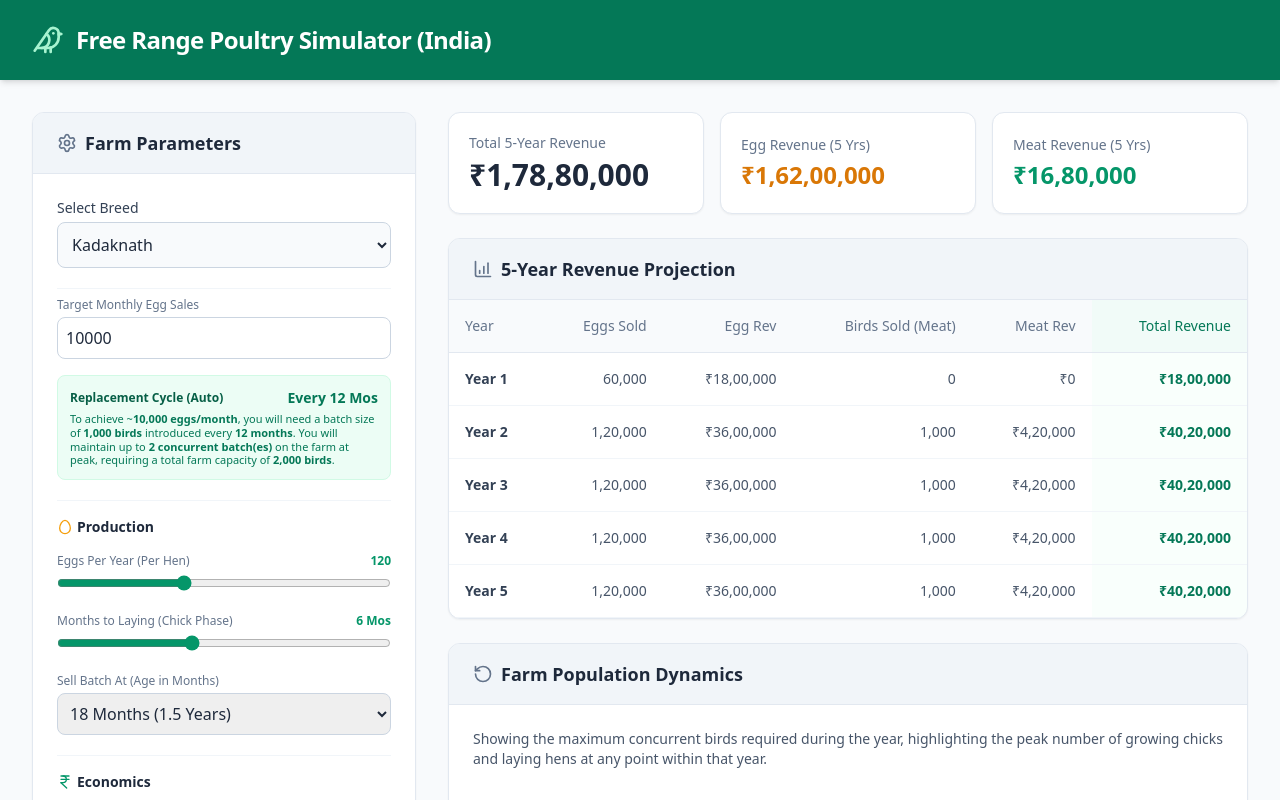
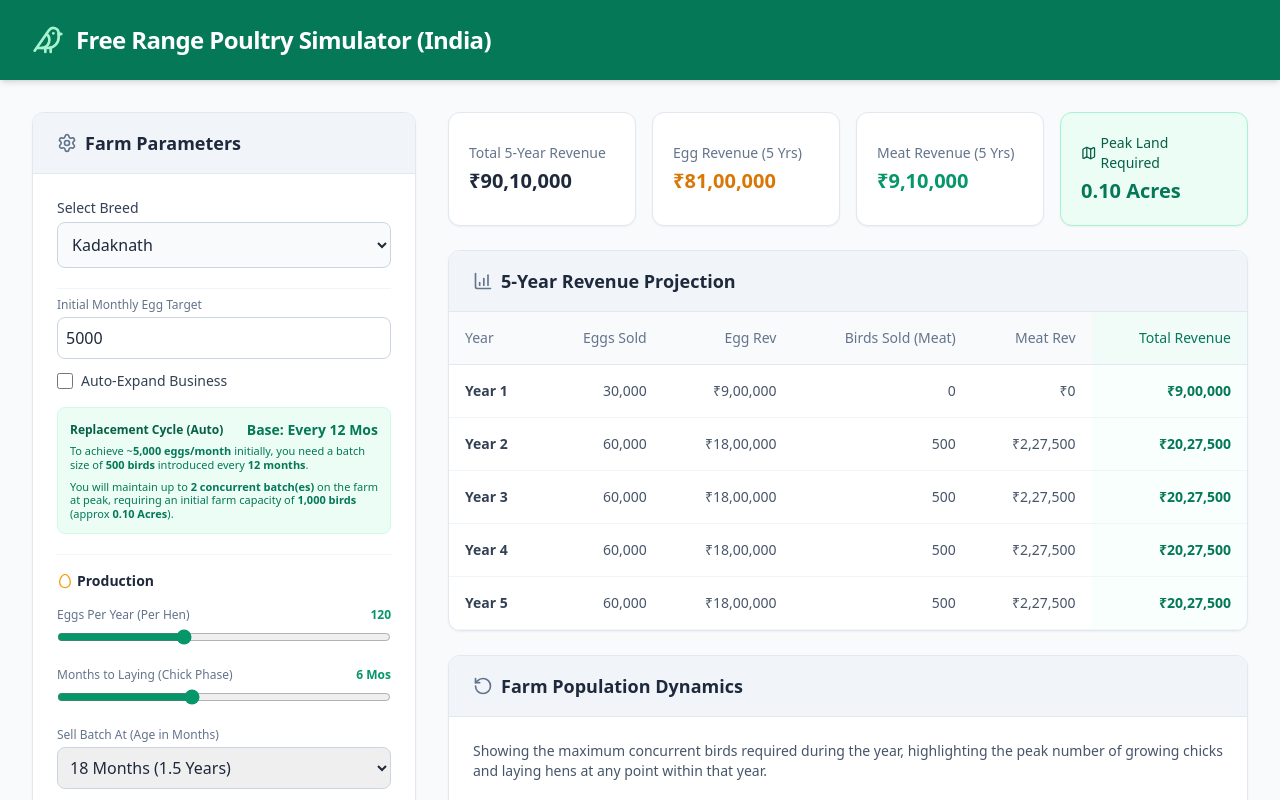
Before and after one commit to Shuchintha/poultry-simulator, a React (Vite) app: page / in a window 1280 px wide. Shown: the top 800 px of the page. Built offline with nearby package versions, Linux system fonts and the light colour scheme.

Commit message:
stats update

```diff
--- a/src/App.tsx
+++ b/src/App.tsx
@@ -8,7 +8,8 @@ import {
   TrendingUp,
   Scale,
   RotateCcw,
-  BarChart4
+  BarChart4,
+  Map
 } from 'lucide-react';
 
 const BREED_PRESETS = {
@@ -16,7 +17,7 @@ const BREED_PRESETS = {
     eggsPerYear: 200, monthsToLaying: 5, pricePerEgg: 8, pricePerKg: 250, avgWeight: 2, sellBatchAt: 18
   },
   'Kadaknath': {
-    eggsPerYear: 120, monthsToLaying: 6, pricePerEgg: 30, pricePerKg: 350, avgWeight: 1.2, sellBatchAt: 18
+    eggsPerYear: 120, monthsToLaying: 6, pricePerEgg: 30, pricePerKg: 350, avgWeight: 1.3, sellBatchAt: 18
   },
   'Nati Koli (Karnataka)': {
     eggsPerYear: 70, monthsToLaying: 7, pricePerEgg: 15, pricePerKg: 400, avgWeight: 1.4, sellBatchAt: 18
@@ -51,7 +52,11 @@ const formatINR = (amount) => {
 
 export default function App() {
   // Farm Settings - Now driven by Target Egg Sales
-  const [targetMonthlyEggs, setTargetMonthlyEggs] = useState(10000);
+  const [targetMonthlyEggs, setTargetMonthlyEggs] = useState(5000);
+
+  // Business Expansion Settings
+  const [isExpansionEnabled, setIsExpansionEnabled] = useState(false);
+  const [expansionInterval, setExpansionInterval] = useState(6);
 
   // Breed specific settings
   const [selectedBreed, setSelectedBreed] = useState('Kadaknath');
@@ -73,6 +78,7 @@ export default function App() {
   const batchFrequency = Math.max(1, sellBatchAt - monthsToLaying);
   const requiredBatches = Math.ceil(sellBatchAt / batchFrequency);
   const totalPeakCapacity = requiredBatches * batchSize;
+  const initialLandRequired = (totalPeakCapacity / 10000).toFixed(2); // 1.5 acres per 15k birds = 1 acre per 10k birds
 
   // Actual eggs might be slightly higher due to rounding up birds
   const actualMonthlyEggsPerBatch = isMeatOnly ? 0 : Math.round(batchSize * eggsPerMonthPerBird);
@@ -97,11 +103,24 @@ export default function App() {
     let total5YearEggRev = 0;
     let total5YearMeatRev = 0;
 
+    // Calculate how many streams of expansion we'll potentially need (5 years = 60 months)
+    let numStreams = isExpansionEnabled ? Math.floor(59 / expansionInterval) + 1 : 1;
+
     // Simulate 60 months (5 years)
     for (let month = 1; month <= 60; month++) {
-      // 1. Introduce new batch based on auto-calculated frequency
-      if ((month - 1) % batchFrequency === 0) {
-        batches.push({ id: month, age: 0, size: batchSize });
+
+      // 1. Introduce new batches
+      // If expansion is on, we add a new "stream" every expansionInterval months.
+      for (let k = 0; k < numStreams; k++) {
+        let startMonth = 1 + k * expansionInterval;
+
+        // If we have reached the month where this stream begins
+        if (month >= startMonth) {
+          // Introduce a replacement batch on this stream's specific frequency cadence
+          if ((month - startMonth) % batchFrequency === 0) {
+            batches.push({ id: `M${month}-S${k}`, age: 0, size: batchSize });
+          }
+        }
       }
 
       let monthlyEggs = 0;
@@ -173,7 +192,18 @@ export default function App() {
 
       return {
         year,
-        newBatchesIntroduced: yearMonths.filter(m => (m.month - 1) % batchFrequency === 0).length,
+        // Count batches introduced this year by checking if they are at age 1 in that month
+        // Or simpler, count instances where (month - startMonth) % batchFrequency === 0
+        newBatchesIntroduced: yearMonths.reduce((count, m) => {
+          let batchAdditions = 0;
+          for (let k = 0; k < numStreams; k++) {
+            let startMonth = 1 + k * expansionInterval;
+            if (m.month >= startMonth && (m.month - startMonth) % batchFrequency === 0) {
+              batchAdditions++;
+            }
+          }
+          return count + batchAdditions;
+        }, 0),
         averageActiveFlock: Math.round(yearMonths.reduce((sum, m) => sum + m.totalActiveFlock, 0) / 12),
         yearEndTotal: yearMonths[11].totalActiveFlock,
         peakActiveFlock: Math.max(...yearMonths.map(m => m.totalActiveFlock)),
@@ -189,16 +219,19 @@ export default function App() {
       }
     });
 
+    const maxFlockAcross5Years = Math.max(...yearlyData.map(d => d.peakActiveFlock));
+
     return {
       monthlyData,
       yearlyData,
       summary: {
         totalRevenue: total5YearEggRev + total5YearMeatRev,
         totalEggRev: total5YearEggRev,
-        totalMeatRev: total5YearMeatRev
+        totalMeatRev: total5YearMeatRev,
+        peakLandRequired: (maxFlockAcross5Years / 10000).toFixed(2)
       }
     };
-  }, [batchSize, batchFrequency, eggsPerYear, monthsToLaying, pricePerEgg, pricePerKg, avgWeight, sellBatchAt]);
+  }, [batchSize, batchFrequency, eggsPerYear, monthsToLaying, pricePerEgg, pricePerKg, avgWeight, sellBatchAt, isExpansionEnabled, expansionInterval]);
 
   return (
     <div className="min-h-screen bg-slate-50 text-slate-800 font-sans pb-12">
@@ -235,25 +268,64 @@ export default function App() {
                 </select>
               </div>
 
-              {/* Cycle Settings */}
+              {/* Cycle Settings & Expansion */}
               <div className="pt-2 border-t border-slate-100">
                 <div className="mb-4">
                   <label className="block text-xs font-medium text-slate-500 mb-1">
-                    {isMeatOnly ? "Target Monthly Meat Bird Sales" : "Target Monthly Egg Sales"}
+                    {isMeatOnly ? "Initial Monthly Meat Bird Target" : "Initial Monthly Egg Target"}
                   </label>
                   <input type="number" step="100" value={targetMonthlyEggs} onChange={e => setTargetMonthlyEggs(Number(e.target.value))} className="w-full border border-slate-300 rounded-lg p-2" />
+
+                  {/* Expansion Checkbox */}
+                  <div className="flex items-center mt-3">
+                    <input
+                      type="checkbox"
+                      id="expansion"
+                      checked={isExpansionEnabled}
+                      onChange={(e) => setIsExpansionEnabled(e.target.checked)}
+                      className="h-4 w-4 text-emerald-600 focus:ring-emerald-500 border-slate-300 rounded"
+                    />
+                    <label htmlFor="expansion" className="ml-2 block text-sm font-medium text-slate-700">
+                      Auto-Expand Business
+                    </label>
+                  </div>
+
+                  {/* Expansion Dropdown (Conditional) */}
+                  {isExpansionEnabled && (
+                    <div className="mt-3 ml-6 p-3 bg-slate-50 border border-slate-200 rounded-lg">
+                      <label className="block text-xs font-medium text-slate-600 mb-1">Add Farm Capacity Every:</label>
+                      <select
+                        value={expansionInterval}
+                        onChange={(e) => setExpansionInterval(Number(e.target.value))}
+                        className="w-full border border-slate-300 rounded-md p-2 text-sm bg-white focus:ring-emerald-500 focus:border-emerald-500"
+                      >
+                        <option value={6}>6 Months (Aggressive Growth)</option>
+                        <option value={12}>12 Months (Steady Growth)</option>
+                      </select>
+                    </div>
+                  )}
                 </div>
 
                 <div className="bg-emerald-50 rounded-lg p-3 border border-emerald-100">
                   <div className="flex justify-between items-center mb-1">
                     <span className="text-xs font-semibold text-emerald-800">Replacement Cycle (Auto)</span>
-                    <span className="text-sm font-bold text-emerald-700">Every {batchFrequency} Mos</span>
+                    <span className="text-sm font-bold text-emerald-700">Base: Every {batchFrequency} Mos</span>
                   </div>
                   <p className="text-[11px] text-emerald-700 leading-tight">
                     {isMeatOnly ? (
-                      <>To achieve <b>{batchSize.toLocaleString('en-IN')} meat birds/month</b>, you will need a batch size of <b>{batchSize.toLocaleString('en-IN')} birds</b> introduced every <b>{batchFrequency} months</b>. You will maintain up to <b>{requiredBatches} concurrent batch(es)</b> on the farm at peak, requiring a total farm capacity of <b>{totalPeakCapacity.toLocaleString('en-IN')} birds</b>.</>
+                      <>To achieve <b>{batchSize.toLocaleString('en-IN')} meat birds/month</b> initially, you need a batch size of <b>{batchSize.toLocaleString('en-IN')} birds</b> introduced every <b>{batchFrequency} months</b>.</>
                     ) : (
-                      <>To achieve ~<b>{actualMonthlyEggsPerBatch.toLocaleString('en-IN')} eggs/month</b>, you will need a batch size of <b>{batchSize.toLocaleString('en-IN')} birds</b> introduced every <b>{batchFrequency} months</b>. You will maintain up to <b>{requiredBatches} concurrent batch(es)</b> on the farm at peak, requiring a total farm capacity of <b>{totalPeakCapacity.toLocaleString('en-IN')} birds</b>.</>
+                      <>To achieve ~<b>{actualMonthlyEggsPerBatch.toLocaleString('en-IN')} eggs/month</b> initially, you need a batch size of <b>{batchSize.toLocaleString('en-IN')} birds</b> introduced every <b>{batchFrequency} months</b>.</>
+                    )}
+
+                    {isExpansionEnabled ? (
+                      <span className="block mt-2 font-semibold text-emerald-800">
+                        Expansion ON: A new production stream is added every {expansionInterval} months, continuously compounding your capacity!
+                      </span>
+                    ) : (
+                      <span className="block mt-2">
+                        You will maintain up to <b>{requiredBatches} concurrent batch(es)</b> on the farm at peak, requiring an initial farm capacity of <b>{totalPeakCapacity.toLocaleString('en-IN')} birds</b> (approx <b>{initialLandRequired} Acres</b>).
+                      </span>
                     )}
                   </p>
                 </div>
@@ -321,18 +393,25 @@ export default function App() {
         <div className="lg:col-span-8 space-y-6">
 
           {/* Top KPI Summary */}
-          <div className="grid grid-cols-1 sm:grid-cols-3 gap-4">
+          <div className="grid grid-cols-2 lg:grid-cols-4 gap-4">
             <div className="bg-white rounded-xl p-5 border border-slate-200 shadow-sm flex flex-col justify-center">
               <div className="text-slate-500 text-sm font-medium mb-1">Total 5-Year Revenue</div>
-              <div className="text-3xl font-bold text-slate-800">{formatINR(simulationData.summary.totalRevenue)}</div>
+              <div className="text-xl font-bold text-slate-800">{formatINR(simulationData.summary.totalRevenue)}</div>
             </div>
             <div className="bg-white rounded-xl p-5 border border-slate-200 shadow-sm flex flex-col justify-center">
               <div className="text-slate-500 text-sm font-medium mb-1">Egg Revenue (5 Yrs)</div>
-              <div className="text-2xl font-bold text-amber-600">{formatINR(simulationData.summary.totalEggRev)}</div>
+              <div className="text-xl font-bold text-amber-600">{formatINR(simulationData.summary.totalEggRev)}</div>
             </div>
             <div className="bg-white rounded-xl p-5 border border-slate-200 shadow-sm flex flex-col justify-center">
               <div className="text-slate-500 text-sm font-medium mb-1">Meat Revenue (5 Yrs)</div>
-              <div className="text-2xl font-bold text-emerald-600">{formatINR(simulationData.summary.totalMeatRev)}</div>
+              <div className="text-xl font-bold text-emerald-600">{formatINR(simulationData.summary.totalMeatRev)}</div>
+            </div>
+            <div className="bg-emerald-50 rounded-xl p-5 border border-emerald-200 shadow-sm flex flex-col justify-center">
+              <div className="text-emerald-800 text-sm font-medium mb-1 flex items-center">
+                <Map className="h-4 w-4 mr-1" />
+                Peak Land Required
+              </div>
+              <div className="text-xl font-bold text-emerald-700">{simulationData.summary.peakLandRequired} Acres</div>
             </div>
           </div>
 
```
